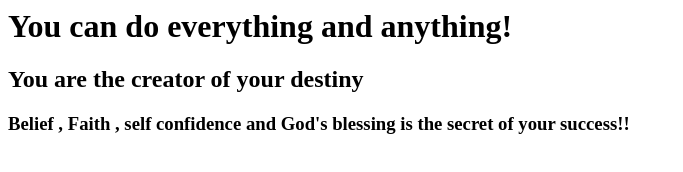
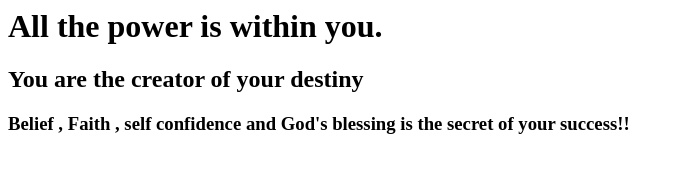
Before and after one commit to shaillenkumar/firstgitrepo, a plain HTML site: page index.html in a window 1280 px wide. Shown: the whole page, without its empty margins (0-683 px from the left). Drawn offline with Linux system fonts and the light colour scheme.

Commit message:
changfes

```diff
--- a/index.html
+++ b/index.html
@@ -2,7 +2,7 @@
 <head></head>
 <body>
 
-<h1>You can do everything and anything! </h1>
+<h1>All the power is within you.</h1>
 <h2> You are the creator of your destiny </h2>
 <h3>Belief , Faith , self confidence and God's blessing is the secret of your success!!</h3>
 
```
